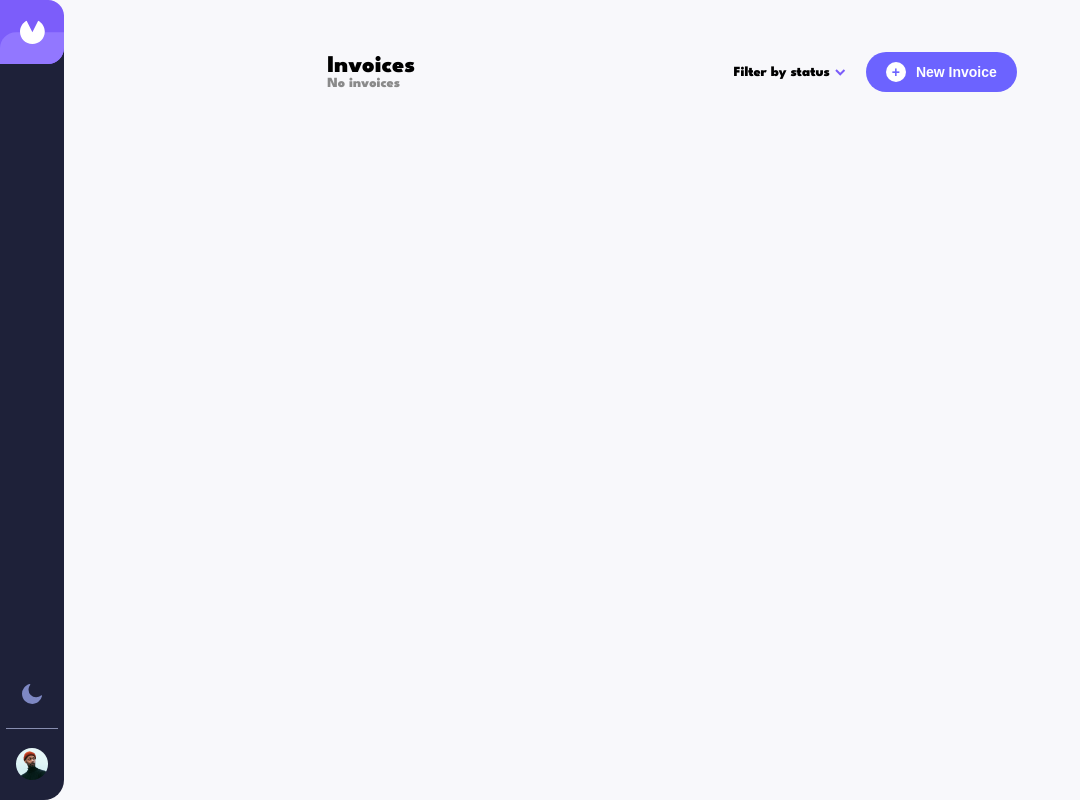
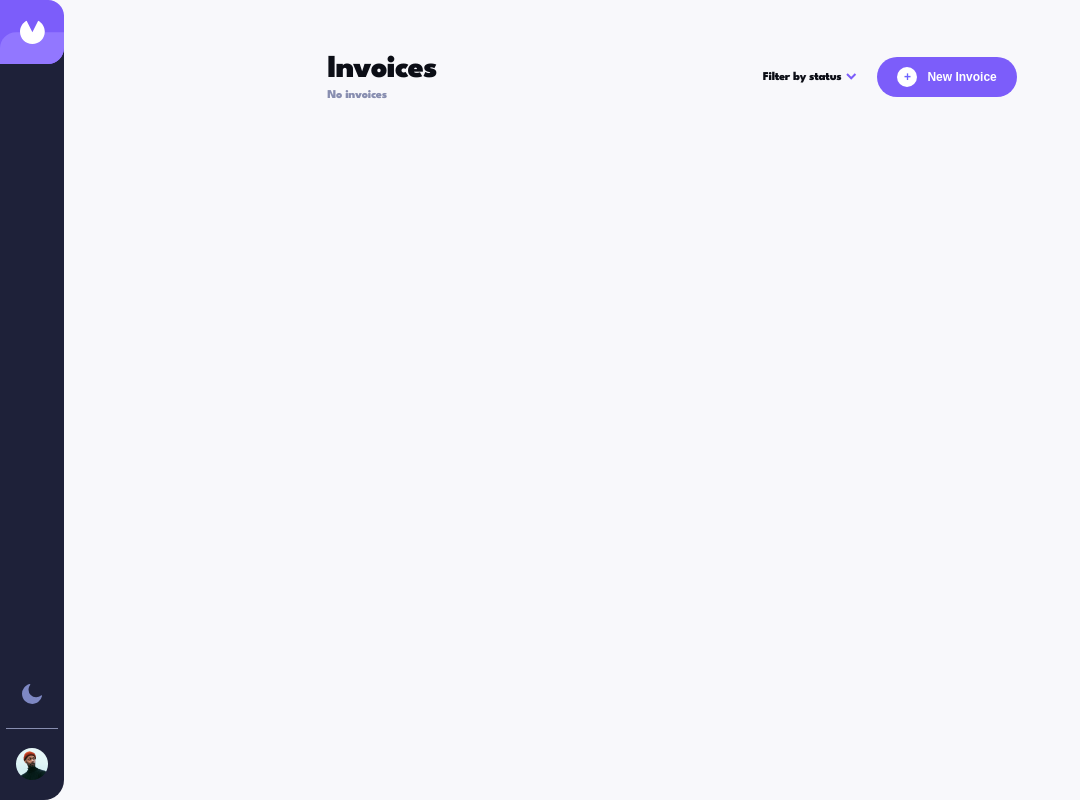
Before and after one commit to kasuSamuel/Invoice-App, an Angular app: page / in a window 1280 px wide. Shown: the whole page, without its empty margins (0-1080 px from the left). Built offline with nearby package versions, Linux system fonts and the light colour scheme.

Commit message:
More styles added to the header.

```diff
--- a/src/app/header/header.component.css
+++ b/src/app/header/header.component.css
@@ -8,14 +8,30 @@
 
 .header h1 {
     margin: 0;
-    font-size: 24px;
-    font-weight: bold;
-    color: #000;
+    color: var(--base-black);
+    font-family: Spartan;
+font-size: 32px;
+font-weight: 700;
+line-height: 35.84px;
+letter-spacing: -1px;
+text-align: left;
+text-underline-position: from-font;
+text-decoration-skip-ink: none;
+
 }
 
 .header .subtext {
-    color: #8a8a8a;
-    font-size: 14px;
+    color: var(--grey-medium);
+    font-family: Spartan;
+    font-size: 12px;
+    font-weight: 400;
+    line-height: 15px;
+    letter-spacing: -0.25px;
+    text-align: left;
+    text-underline-position: from-font;
+    text-decoration-skip-ink: none;
+
+
 }
 
 .header .controls {
@@ -25,11 +41,19 @@
 
 .header .filter {
     margin-right: 20px;
-    font-size: 14px;
-    color: #000;
+    color: var(--base-black);
     cursor: pointer;
     display: flex;
     align-items: center;
+    font-family: Spartan;
+font-size: 12px;
+font-weight: 700;
+line-height: 15px;
+letter-spacing: -0.25px;
+text-align: left;
+text-underline-position: from-font;
+text-decoration-skip-ink: none;
+
 }
 
 .header .filter span {
@@ -40,20 +64,23 @@
     display: flex;
     align-items: center;
     justify-content: center;
-    background-color: #6c63ff;
-    color: #fff;
+    background-color: var(--primary-color);
+    color: var(--white-color);
     border: none;
     border-radius: 25px;
     padding: 10px 20px;
-    font-size: 14px;
+    font-size: 12px;
     font-weight: bold;
     cursor: pointer;
     transition: transform 0.3s, box-shadow 0.3s;
+
 }
 
 .header .new-invoice:hover {
     transform: scale(1.1);
     box-shadow: 0px 6px 10px rgba(108, 99, 255, 0.5);
+    background-color: var(--primary-light);
+
 }
 
 .header .new-invoice .icon {
--- a/src/styles.css
+++ b/src/styles.css
@@ -28,6 +28,8 @@
     /* Error Colors */
     --error-color: #EC5757;
     --error-light: #FF9797;
+
+    --white-color: #FFFFFF;
 }
 
 * {
```
